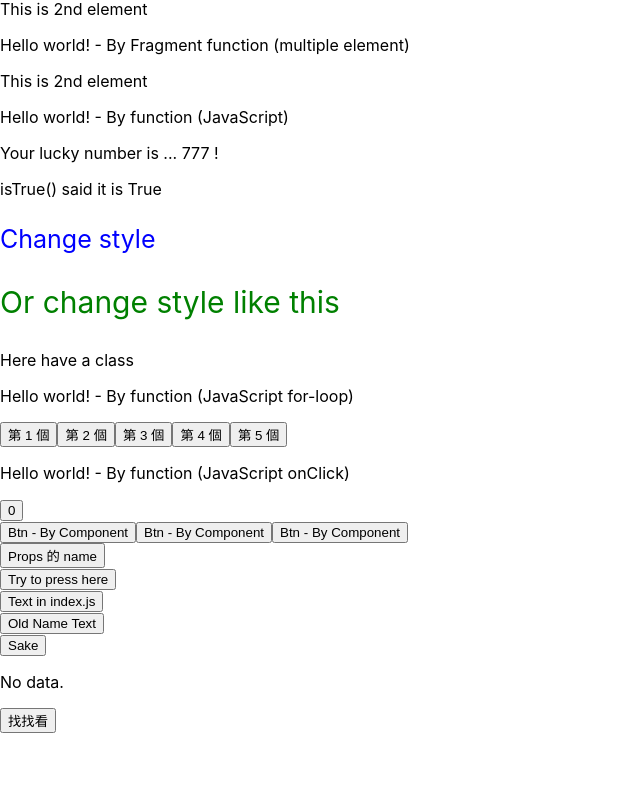
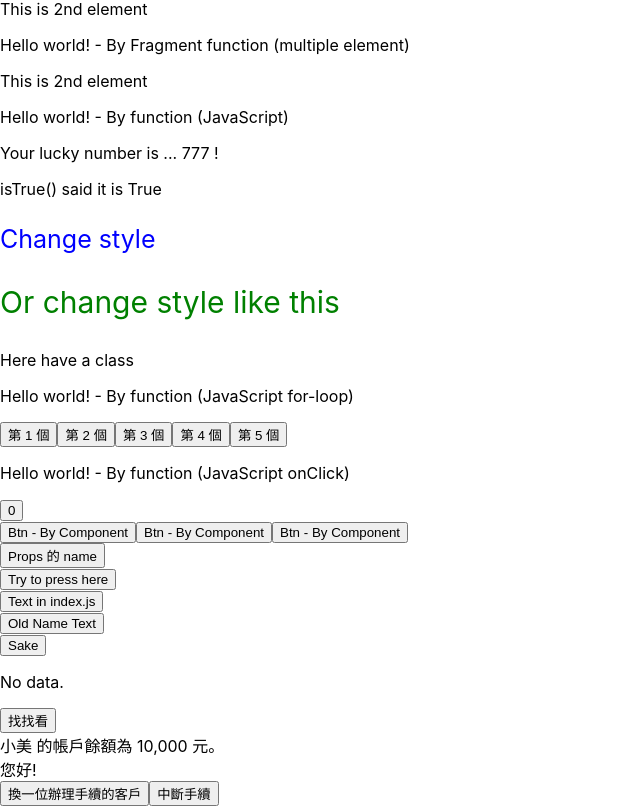
Before and after one commit to saketora95/React-Practice, a React (Create React App) app: page / in a window 1280 px wide. Shown: the part 155-961 px from the top of the page, without its empty margins (0-640 px from the left). Before the commit the page ends 888 px from the top, so only its background shows below. Built offline with nearby package versions, Linux system fonts and the light colour scheme.

Commit message:
2023-04-21 : 向後練習。

```diff
--- a/public/index.html
+++ b/public/index.html
@@ -46,6 +46,8 @@
     <div id="func_1"></div>
 
     <div id="fetch_test"></div>
+
+    <div id="use_effect_test"></div>
     <!--
       This HTML file is a template.
       If you open it directly in the browser, you will see an empty page.
--- a/src/App.js
+++ b/src/App.js
@@ -1,5 +1,5 @@
 import './App.css';
-import React from 'react';
+import React, { useEffect } from 'react';
 
 // Component
 function TestComponent() {
@@ -91,8 +91,103 @@ function TestFetch() {
     );
 }
 
+// useEffect Test
+// componentDidMount    : 第一次渲染後唯一觸發的生命週期函數。
+// componentWillUnmount : 元件被移除時會呼叫一次的唯一生命週期函數。
+// componentDidUpdate   : 唯一也是最後在 DOM 真的被更新後執行的週期函數。
+
+function BankAcc(props) {
+    const [isGetData, setGetData] = React.useState(false);
+    const [owner, setOwner] = React.useState('');
+    const [isRightAgent, setRightAgent] = React.useState(false);
+
+    // 模擬取得資料時的延遲
+    // 等候 3 秒後，會設置帳戶持有者為「小美」
+    function ajaxSimulator() {
+        setTimeout(() => {
+            setGetData(true);
+            setOwner('小美');
+        }, 3000);
+    }
+
+    // 檢查代理人是不是「小張」
+    function checkAgent() {
+        if (props.agent === '小張') {
+            setRightAgent(true);
+        } else {
+            setRightAgent(false);
+        }
+    }
+
+    useEffect(() => {
+        // componentDidMount 和 componentDidUpdate
+        // 第一次渲染後觸發 & DOM 被更新後執行
+        document.getElementById("communicate").append("您好!");
+        ajaxSimulator();
+
+        return(()=>{
+            // componentWillUnmount
+            // 元件被移除時會呼叫
+            document.getElementById("communicate").innerHTML = "";
+        })
+    }, []);
+
+    useEffect(() => {
+        // componentDidMount 和 componentDidUpdate
+        checkAgent();
+
+    }, [props.agent]);
+
+    if (isRightAgent === false) {
+        return(
+            <div>不將資料提供給外部人士</div>
+        );
+    } else if (isGetData === false) {
+        return(
+            <div id="msg">資料讀取中 ...</div>
+        );
+    } else {
+        return(
+            <div id="msg">{ owner } 的帳戶餘額為 10,000 元。</div>
+        );
+    }
+}
+
+function UseEffectTest() {
+    const [agent, setAgent] = React.useState('小張');
+    const [allow, setAllow] = React.useState(true);
+
+    function changeAgent() {
+        if(agent === "小張") {
+            setAgent('小王');
+        }
+        else{
+            setAgent('小張');
+        }
+    }
+
+    // 透過「中斷/辦理手續」的按鈕控制
+    // 中斷後就會移除 BankAcc
+    function createBank() {
+        if(allow === true){
+            return <BankAcc agent={ agent }/>;
+        }
+    }
+
+    return(
+        <div>
+            { createBank() }
+            <div id="communicate"></div>
+            <button onClick={ changeAgent }>換一位辦理手續的客戶</button>
+            <button onClick={ () => { setAllow(!allow) } }>
+                { (allow === true) ? '中斷手續' : '辦理手續' }
+            </button>
+        </div>
+    );
+}
+
 
 export {
     TestComponent, TestProps, printMessage, TestFuncProps, TestChildren,
-    TestClass, TestFuncComp, TestFetch,
+    TestClass, TestFuncComp, TestFetch, UseEffectTest,
 };
--- a/src/index.js
+++ b/src/index.js
@@ -4,7 +4,7 @@ import './index.css';
 import reportWebVitals from './reportWebVitals';
 import {
     TestComponent, TestProps, printMessage, TestFuncProps, TestChildren,
-    TestClass, TestFuncComp, TestFetch,
+    TestClass, TestFuncComp, TestFetch, UseEffectTest,
 } from './App';
 
 // Normal render
@@ -176,6 +176,12 @@ fetch_test.render(
     <TestFetch />
 );
 
+// Fetch
+const use_effect_test = ReactDOM.createRoot(document.getElementById('use_effect_test'));
+use_effect_test.render(
+    <UseEffectTest />
+);
+
 // If you want to start measuring performance in your app, pass a function
 // to log results (for example: reportWebVitals(console.log))
 // or send to an analytics endpoint. Learn more: https://bit.ly/CRA-vitals
```
Also changed, not shown: 1 other file (tests, documents, lock files or other folders).
